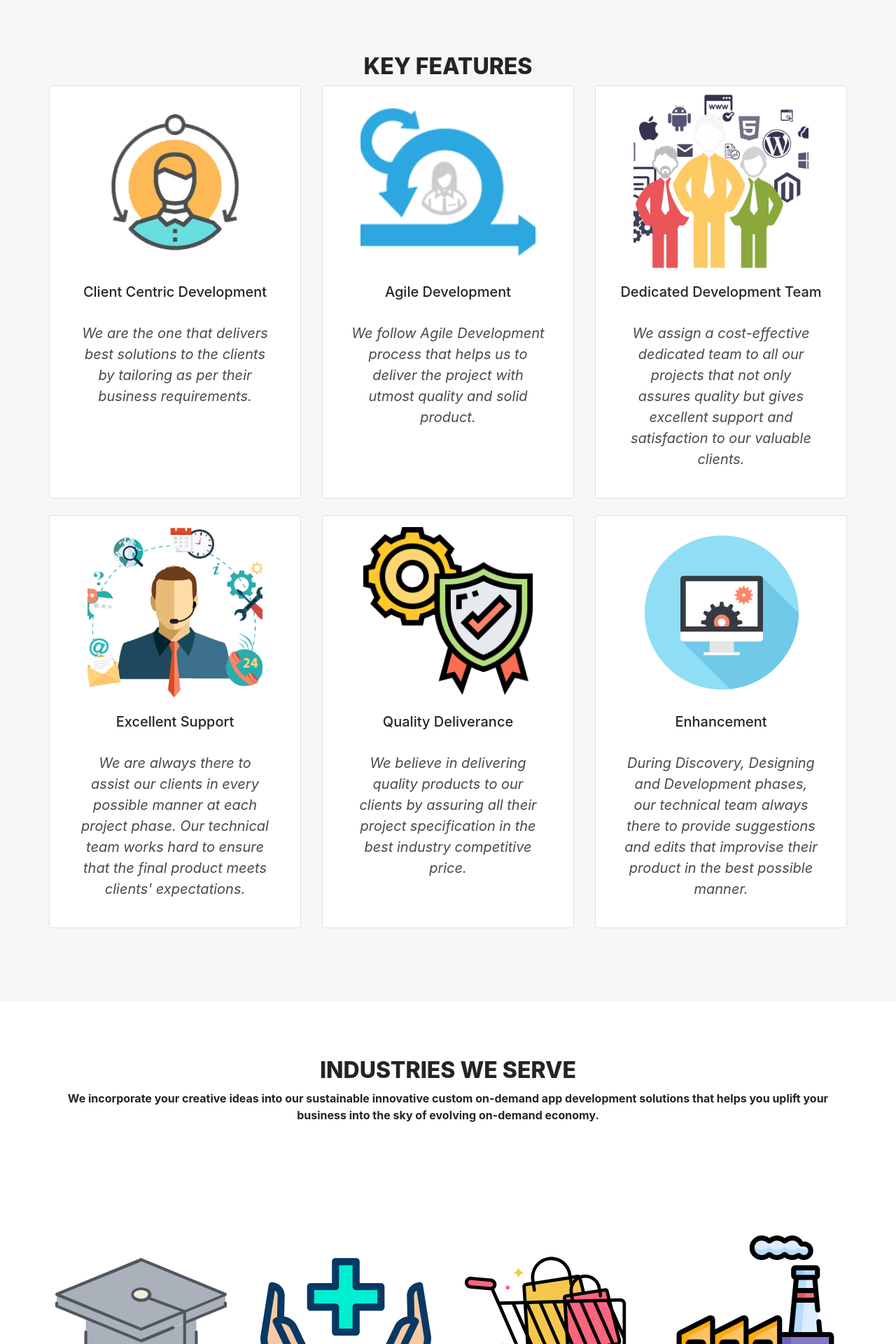
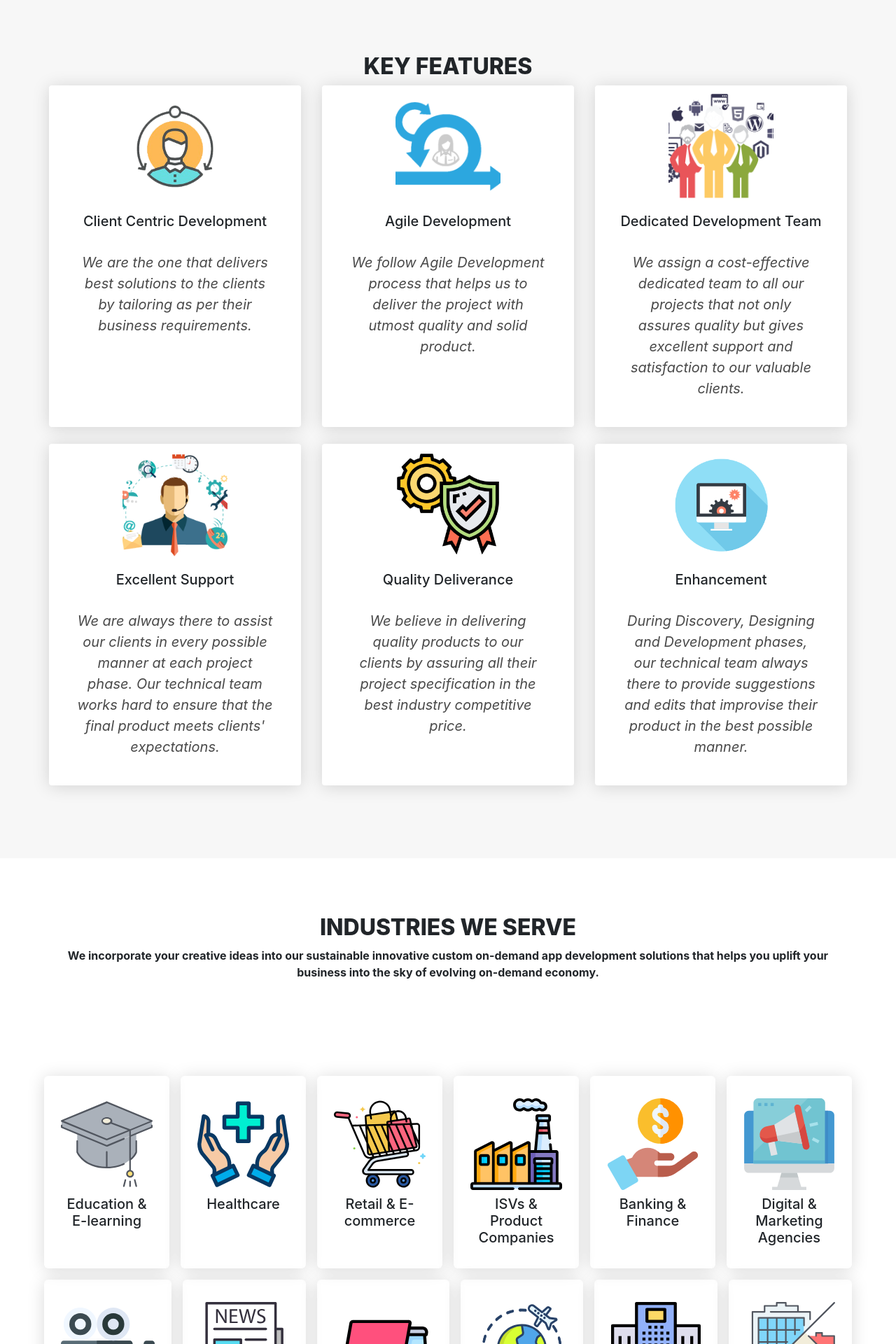
Before and after one commit to Bibash-24/globalDigi, a Next.js app: page / in a window 1280 px wide. Shown: the part 3380-5300 px from the top of the page at 70% size. Built offline with nearby package versions, Linux system fonts and the light colour scheme.

Commit message:
design changes

```diff
--- a/pages/layout/pages/features.js
+++ b/pages/layout/pages/features.js
@@ -10,7 +10,7 @@ export default function Features() {
                     <div className='row text-center'>
                         <div className='col-md-4 mb-4'>
                         {/* <CardGroup> */}
-                            <Card className='h-100'>
+                            <Card className={`h-100 ${DevelopmentStyles.cardView}`}>
                                 <Card.Img className={DevelopmentStyles.cardImg} variant="top" src="img/features/client.png" />
                                 <Card.Body>
                                     <Card.Title>Client Centric Development</Card.Title>
@@ -25,7 +25,7 @@ export default function Features() {
                             </Card>
                             </div>
                             <div className='col-md-4 mb-4'>
-                            <Card className='h-100'>
+                            <Card className={`h-100 ${DevelopmentStyles.cardView}`}>
                                 <Card.Img className={DevelopmentStyles.cardImg} variant="top" src="img/features/agile.png" />
                                 <Card.Body>
                                     <Card.Title>Agile Development</Card.Title>
@@ -40,7 +40,7 @@ export default function Features() {
                             </Card>
                             </div>
                             <div className='col-md-4 mb-4'>
-                            <Card className='h-100'>
+                            <Card className={`h-100 ${DevelopmentStyles.cardView}`}>
                                 <Card.Img className={DevelopmentStyles.cardImg} variant="top" src="img/features/team.png" />
                                 <Card.Body>
                                     <Card.Title>Dedicated Development Team</Card.Title>
@@ -55,7 +55,7 @@ export default function Features() {
                             </Card>
                             </div>
                             <div className='col-md-4 mb-4'>
-                            <Card className='h-100'>
+                            <Card className={`h-100 ${DevelopmentStyles.cardView}`}>
                                 <Card.Img className={DevelopmentStyles.cardImg} variant="top" src="img/features/support.png" />
                                 <Card.Body>
                                     <Card.Title>Excellent Support</Card.Title>
@@ -70,7 +70,7 @@ export default function Features() {
                             </Card>
                             </div>
                             <div className='col-md-4 mb-4'>
-                            <Card className='h-100'>
+                            <Card className={`h-100 ${DevelopmentStyles.cardView}`}>
                                 <Card.Img className={DevelopmentStyles.cardImg} variant="top" src="img/features/quality.png" />
                                 <Card.Body>
                                     <Card.Title>Quality Deliverance</Card.Title>
@@ -85,7 +85,7 @@ export default function Features() {
                             </Card>
                             </div>
                             <div className='col-md-4 mb-4'>
-                            <Card className='h-100'>
+                            <Card className={`h-100 ${DevelopmentStyles.cardView}`}>
                                 <Card.Img className={DevelopmentStyles.cardImg} variant="top" src="img/features/enhancement.png" />
                                 <Card.Body>
                                     <Card.Title>Enhancement</Card.Title>
--- a/pages/layout/pages/industries.js
+++ b/pages/layout/pages/industries.js
@@ -10,7 +10,7 @@ export default function Industries() {
                 </div>
                 <div className='row'>
                     <div className="tab-item-wrapper">
-                        <div className='d-flex flex-wrap justify-content-between py-5 align-items-end'>
+                        <div className='d-flex flex-wrap justify-content-between py-5'>
                             <div className={`p-4 text-center ${teamStyles.containBlock}`}>
                                 <img className={`mb-2 ${teamStyles.containBlockImg}`} src="img/industries/education.svg" />
                                 <h5>Education & E-learning</h5>
--- a/styles/development.module.css
+++ b/styles/development.module.css
@@ -14,10 +14,14 @@
     font-size: 50px;
 }
 .cardImg {
-    width: 250px;
-    height: 250px;
+    width: 150px;
+    height: 150px;
     object-fit: cover;
     margin-left: auto;
     margin-right: auto;
     margin-top: 12px;
 }
+.cardView {
+    box-shadow: rgba(0, 0, 0, 0.15) 0px 2px 25px 0px;
+    border: none;
+}
--- a/styles/team.module.css
+++ b/styles/team.module.css
@@ -43,10 +43,13 @@
   margin-bottom: 62px;
 }
 .containBlock {
-  -ms-flex: 25%; /* IE10 */
-  flex: 25%;
-  max-width: 25%;
-  padding: 0 4px;
+  -ms-flex: 15%; /* IE10 */
+  flex: 15%;
+  /* max-width: 20%; */
+  /* padding: 0 4px; */
+  box-shadow: rgba(0, 0, 0, 0.15) 0px 2px 25px 0px;
+  margin: 8px;
+  border-radius: 6px;
 }
 .containBlockImg {
   margin-top: 8px;
```
